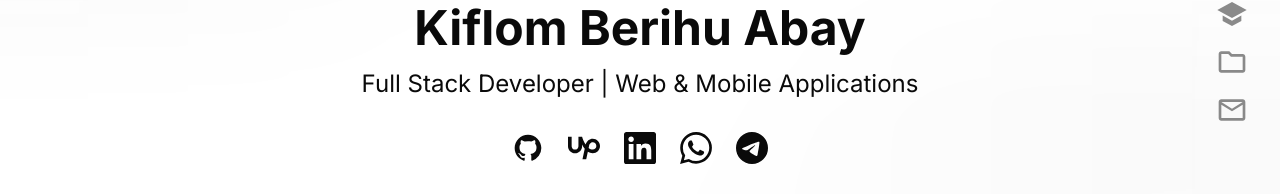
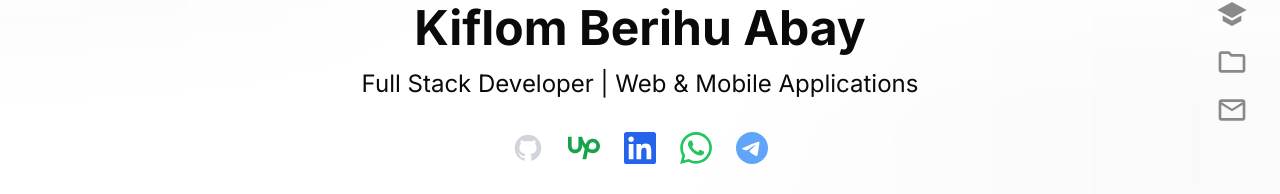
Before and after one commit to kiflomm/my-portfolio-website, a Next.js app: page / in a window 1280 px wide. Shown: the part 386-580 px from the top of the page. Built offline with nearby package versions, Linux system fonts and the light colour scheme.

Commit message:
Update hero-section styles and remove unused Tabs component from skills

```diff
--- a/src/components/hero-section.tsx
+++ b/src/components/hero-section.tsx
@@ -44,27 +44,27 @@ export function HeroSection() {
           transition={{ duration: 0.8, delay: 0.3 }}
           className="flex justify-center gap-4 md:gap-6 mb-8"
         >
-          <Link href="https://github.com/kiflomm" target="_blank" className="text-foreground hover:text-primary transition-colors">
+          <Link href="https://github.com/kiflomm" target="_blank" className="text-gray-300 hover:text-gray-600 transition-colors">
             <svg className="w-6 h-6 md:w-8 md:h-8" fill="currentColor" viewBox="0 0 24 24" aria-hidden="true">
               <path fillRule="evenodd" d="M12 2C6.477 2 2 6.484 2 12.017c0 4.425 2.865 8.18 6.839 9.504.5.092.682-.217.682-.483 0-.237-.008-.868-.013-1.703-2.782.605-3.369-1.343-3.369-1.343-.454-1.158-1.11-1.466-1.11-1.466-.908-.62.069-.608.069-.608 1.003.07 1.531 1.032 1.531 1.032.892 1.53 2.341 1.088 2.91.832.092-.647.35-1.088.636-1.338-2.22-.253-4.555-1.113-4.555-4.951 0-1.093.39-1.988 1.029-2.688-.103-.253-.446-1.272.098-2.65 0 0 .84-.27 2.75 1.026A9.564 9.564 0 0112 6.844c.85.004 1.705.115 2.504.337 1.909-1.296 2.747-1.027 2.747-1.027.546 1.379.202 2.398.1 2.651.64.7 1.028 1.595 1.028 2.688 0 3.848-2.339 4.695-4.566 4.943.359.309.678.92.678 1.855 0 1.338-.012 2.419-.012 2.747 0 .268.18.58.688.482A10.019 10.019 0 0022 12.017C22 6.484 17.522 2 12 2z" clipRule="evenodd" />
             </svg>
           </Link>
-          <Link href="https://www.upwork.com/freelancers/~011e4bb830aeb14cd2?mp_source=share" target="_blank" className="text-foreground hover:text-primary transition-colors">
+          <Link href="https://www.upwork.com/freelancers/~011e4bb830aeb14cd2?mp_source=share" target="_blank" className="text-green-600 hover:text-green-700 transition-colors">
             <svg className="w-6 h-6 md:w-8 md:h-8" viewBox="0 0 24 24" fill="currentColor">
               <path d="M18.561 13.158c-1.102 0-2.135-.467-3.074-1.227l.228-1.076.008-.042c.207-1.143.849-3.06 2.839-3.06 1.492 0 2.703 1.212 2.703 2.703-.001 1.489-1.212 2.702-2.704 2.702zm0-8.14c-2.539 0-4.51 1.649-5.31 4.366-1.22-1.834-2.148-4.036-2.687-5.892H7.828v7.112c-.002 1.406-1.141 2.546-2.547 2.546-1.405 0-2.543-1.14-2.543-2.546V3.492H0v7.112c0 2.914 2.37 5.303 5.281 5.303 2.913 0 5.283-2.389 5.283-5.303v-1.19c.529 1.107 1.182 2.229 1.974 3.221l-1.673 7.873h2.797l1.213-5.71c1.063.679 2.285 1.109 3.686 1.109 3 0 5.439-2.452 5.439-5.45 0-3-2.439-5.439-5.439-5.439z"/>
             </svg>
           </Link>
-          <Link href="https://www.linkedin.com/in/kiflom-berihu" target="_blank" className="text-foreground hover:text-primary transition-colors">
+          <Link href="https://www.linkedin.com/in/kiflom-berihu" target="_blank" className="text-blue-600 hover:text-blue-700 transition-colors">
             <svg className="w-6 h-6 md:w-8 md:h-8" fill="currentColor" viewBox="0 0 24 24" aria-hidden="true">
               <path d="M20.447 20.452h-3.554v-5.569c0-1.328-.027-3.037-1.852-3.037-1.853 0-2.136 1.445-2.136 2.939v5.667H9.351V9h3.414v1.561h.046c.477-.9 1.637-1.85 3.37-1.85 3.601 0 4.267 2.37 4.267 5.455v6.286zM5.337 7.433c-1.144 0-2.063-.926-2.063-2.065 0-1.138.92-2.063 2.063-2.063 1.14 0 2.064.925 2.064 2.063 0 1.139-.925 2.065-2.064 2.065zm1.782 13.019H3.555V9h3.564v11.452zM22.225 0H1.771C.792 0 0 .774 0 1.729v20.542C0 23.227.792 24 1.771 24h20.451C23.2 24 24 23.227 24 22.271V1.729C24 .774 23.2 0 22.222 0h.003z"/>
             </svg>
           </Link>
-          <Link href="https://wa.me/+251937409088" target="_blank" className="text-foreground hover:text-primary transition-colors">
+          <Link href="https://wa.me/+251937409088" target="_blank" className="text-green-500 hover:text-green-600 transition-colors">
             <svg className="w-6 h-6 md:w-8 md:h-8" fill="currentColor" viewBox="0 0 24 24" aria-hidden="true">
               <path d="M17.472 14.382c-.297-.149-1.758-.867-2.03-.967-.273-.099-.471-.148-.67.15-.197.297-.767.966-.94 1.164-.173.199-.347.223-.644.075-.297-.15-1.255-.463-2.39-1.475-.883-.788-1.48-1.761-1.653-2.059-.173-.297-.018-.458.13-.606.134-.133.298-.347.446-.52.149-.174.198-.298.298-.497.099-.198.05-.371-.025-.52-.075-.149-.669-1.612-.916-2.207-.242-.579-.487-.5-.669-.51-.173-.008-.371-.01-.57-.01-.198 0-.52.074-.792.372-.272.297-1.04 1.016-1.04 2.479 0 1.462 1.065 2.875 1.213 3.074.149.198 2.096 3.2 5.077 4.487.709.306 1.262.489 1.694.625.712.227 1.36.195 1.871.118.571-.085 1.758-.719 2.006-1.413.248-.694.248-1.289.173-1.413-.074-.124-.272-.198-.57-.347m-5.421 7.403h-.004a9.87 9.87 0 01-5.031-1.378l-.361-.214-3.741.982.998-3.648-.235-.374a9.86 9.86 0 01-1.51-5.26c.001-5.45 4.436-9.884 9.888-9.884 2.64 0 5.122 1.03 6.988 2.898a9.825 9.825 0 012.893 6.994c-.003 5.45-4.437 9.884-9.885 9.884m8.413-18.297A11.815 11.815 0 0012.05 0C5.495 0 .16 5.335.157 11.892c0 2.096.547 4.142 1.588 5.945L.057 24l6.305-1.654a11.882 11.882 0 005.683 1.448h.005c6.554 0 11.89-5.335 11.893-11.893a11.821 11.821 0 00-3.48-8.413z"/>
             </svg>
           </Link>
-          <Link href="https://t.me/brogrammer_kiflom" target="_blank" className="text-foreground hover:text-primary transition-colors">
+          <Link href="https://t.me/brogrammer_kiflom" target="_blank" className="text-blue-400 hover:text-blue-600 transition-colors">
             <svg className="w-6 h-6 md:w-8 md:h-8" fill="currentColor" viewBox="0 0 24 24" aria-hidden="true">
               <path d="M11.944 0A12 12 0 0 0 0 12a12 12 0 0 0 12 12 12 12 0 0 0 12-12A12 12 0 0 0 12 0a12 12 0 0 0-.056 0zm4.962 7.224c.1-.002.321.023.465.14a.506.506 0 0 1 .171.325c.016.093.036.306.02.472-.18 1.898-.962 6.502-1.36 8.627-.168.9-.499 1.201-.82 1.23-.696.065-1.225-.46-1.9-.902-1.056-.693-1.653-1.124-2.678-1.8-1.185-.78-.417-1.21.258-1.91.177-.184 3.247-2.977 3.307-3.23.007-.032.014-.15-.056-.212s-.174-.041-.249-.024c-.106.024-1.793 1.14-5.061 3.345-.48.33-.913.49-1.302.48-.428-.008-1.252-.241-1.865-.44-.752-.245-1.349-.374-1.297-.789.027-.216.325-.437.893-.663 3.498-1.524 5.83-2.529 6.998-3.014 3.332-1.386 4.025-1.627 4.476-1.635z"/>
             </svg>
--- a/src/components/skills.tsx
+++ b/src/components/skills.tsx
@@ -4,7 +4,6 @@ import { useState } from "react"
 import { motion, AnimatePresence } from "framer-motion"
 import { Badge } from "@/components/ui/badge"
 import { Card, CardContent } from "@/components/ui/card"
-import { Tabs, TabsContent, TabsList, TabsTrigger } from "@/components/ui/tabs"
 import { Code, Database, Globe, Server, Settings, Terminal, ChevronRight, X, Smartphone, MessageSquare, Cloud } from "lucide-react"
 import { ReactNode } from "react"
 
```
